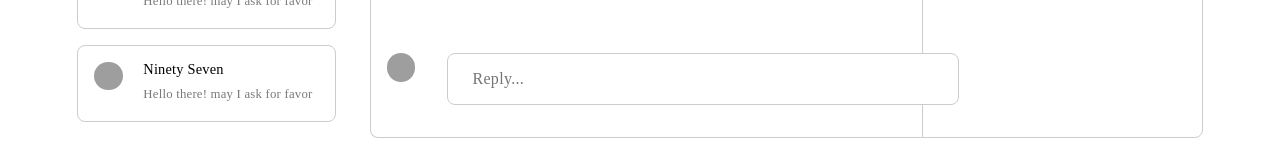
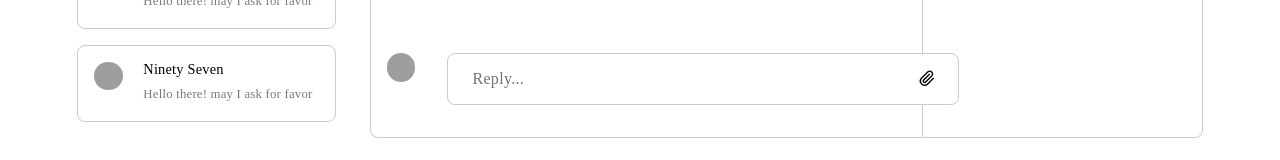
Before and after one commit to jaybhoyar/twitter-helpdesk, a React (Create React App) app in the folder client/: page / in a window 1280 px wide. Shown: the part 715-875 px from the top of the page. Built offline with nearby package versions, Linux system fonts and the light colour scheme; grey boxes are pictures that could not be loaded; a web font is replaced by a local one.

Commit message:
add attachment icons

```diff
--- a/client/src/styles/home.scss
+++ b/client/src/styles/home.scss
@@ -134,6 +134,11 @@
 						border-radius: 0.5rem;
 						padding: 1rem 1.5rem;
 					}
+					svg {
+						position: absolute;
+						top: 1.1rem;
+						right: 1.5rem;
+					}
 				}
 			}
 			.four-wide {
--- a/client/src/views/common/Home.js
+++ b/client/src/views/common/Home.js
@@ -1,6 +1,7 @@
 import React, { Component } from "react";
 import { IoIosSearch, IoMdArrowDropdown } from "react-icons/io";
 import { BiSlider } from "react-icons/bi";
+import { GrAttachment } from "react-icons/gr";
 import TweetItem from "../common/Tweet_item";
 import "../../styles/home.scss";
 
@@ -62,6 +63,7 @@ class Home extends Component {
 									/>
 								</div>
 								<input type="text" placeholder="Reply..." />
+								<GrAttachment />
 							</div>
 						</div>
 						<div class="four-wide column">3</div>
```
